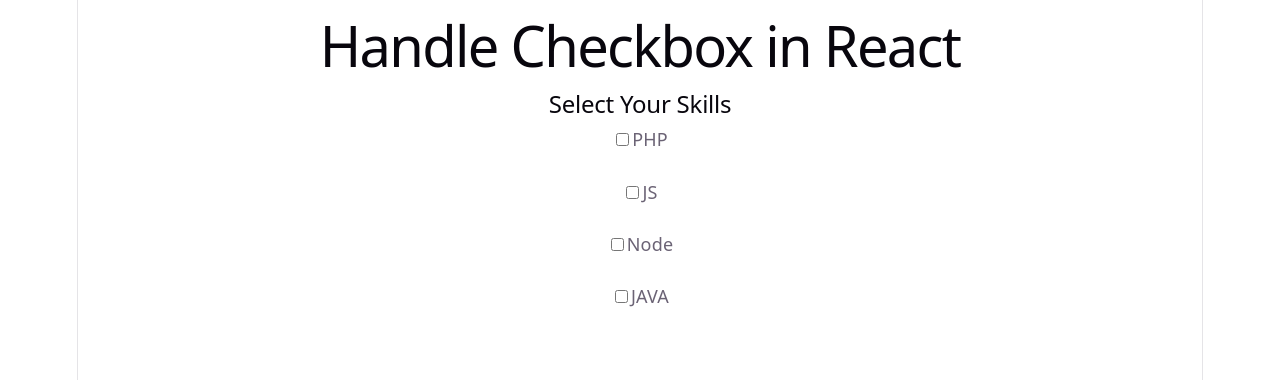
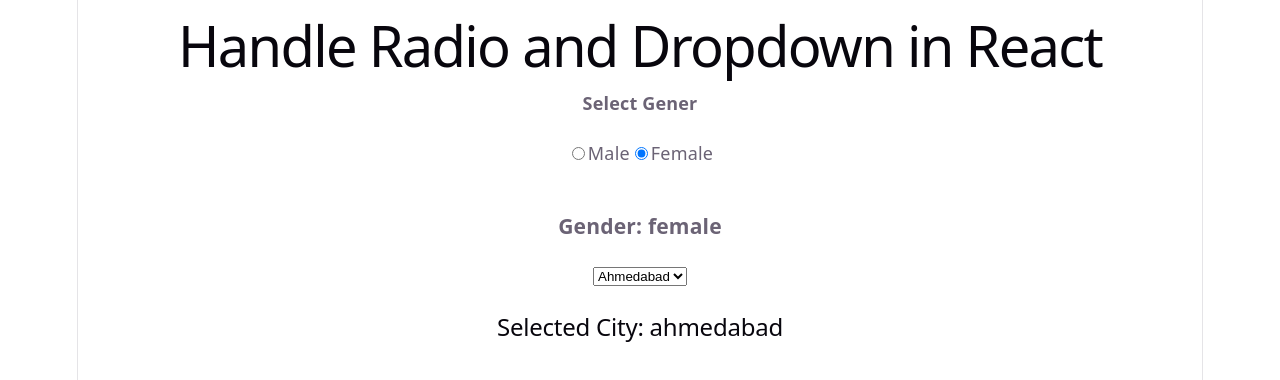
Before and after one commit to vivek2991/react-demo, a React (Vite) app: page / in a window 1280 px wide. Shown: the top 380 px of the page. Built offline with nearby package versions, Linux system fonts and the light colour scheme.

Commit message:
Handle Radio and Dropdown in React App-14

```diff
--- /dev/null
+++ b/src/App-14.jsx
@@ -0,0 +1,33 @@
+import { useState } from "react";
+
+function App14(){
+
+  const [gender, SetGender] = useState('female');
+  const [city, SetCity] = useState('ahmedabad');
+
+  return <>
+    <div>
+      <h1>Handle Radio and Dropdown in React</h1>
+
+      <h4>Select Gener</h4>
+      <input type="radio" onChange={(event)=>SetGender(event.target.value)} name="gender" id="male" value={"male"}/>
+      <label htmlFor="male">Male</label>
+      <input type="radio" onChange={(event)=>SetGender(event.target.value)} name="gender" id="female" value={"female"} checked={gender=='female'}/>
+      <label htmlFor="female">Female</label>
+      <br /><br />
+
+      <h3>Gender: {gender}</h3>
+      <select onChange={(event)=>SetCity(event.target.value)} defaultValue={"ahmedabad"}>
+        <option value="bhavnagar">Bhavnagar</option>
+        <option value="ahmedabad">Ahmedabad</option>
+        <option value="surat">Surat</option>
+      </select>
+      <br /><br />
+      <h2>Selected City: {city}</h2>
+
+    </div>
+  </>
+
+}
+
+export default App14;
--- a/src/main.jsx
+++ b/src/main.jsx
@@ -15,6 +15,7 @@ import App10 from './App-10.jsx'
 import App11 from './App-11.jsx'
 import App12 from './App-12.jsx'
 import App13 from './App-13.jsx'
+import App14 from './App-14.jsx'
 
 createRoot(document.getElementById('root')).render(
   <StrictMode>
@@ -57,6 +58,9 @@ createRoot(document.getElementById('root')).render(
     {/* <App12 /> */}
 
     {/* Handle Checkbox in React */}
-    <App13 />
+    {/* <App13 /> */}
+
+    {/* Handle Radio and Dropdown in React */}
+    <App14 />
   </StrictMode>,
 )
```
